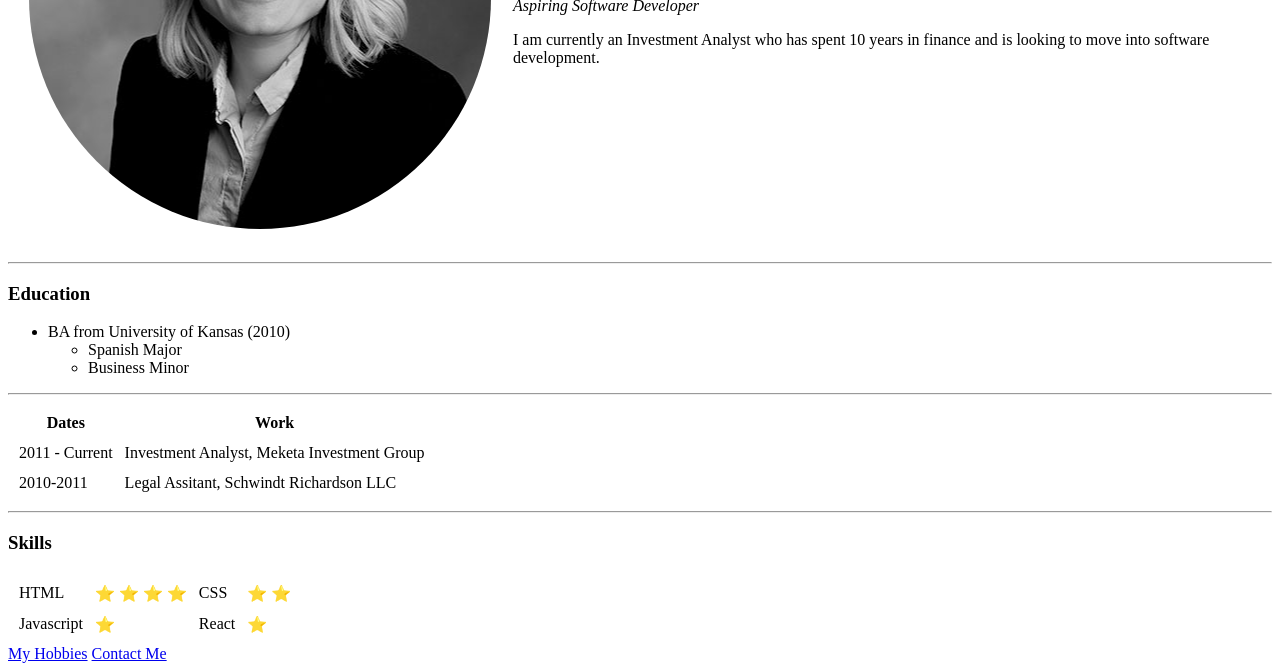
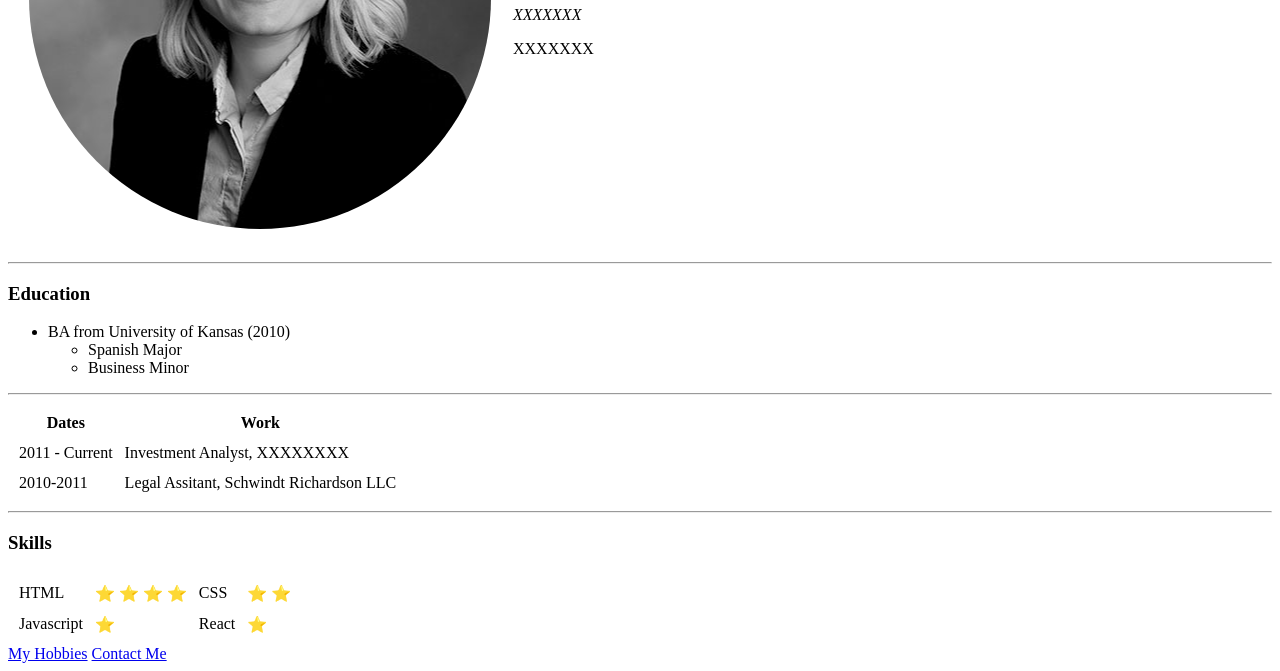
Before and after one commit to kchasepdx/cv, a plain HTML site: page index.html in a window 1280 px wide. Shown: the part 262-933 px from the top of the page. Drawn offline with Linux system fonts and the light colour scheme.

Commit message:
Update index.html

```diff
--- a/index.html
+++ b/index.html
@@ -11,10 +11,8 @@
     <tr>
       <td><img src="circle-cropped.png" alt="Kristen Chase picture"></img></td>
       <td><h1>Kristen Chase</h1>
-      <p><em>Aspiring Software Developer</em></p>
-      <p> I am currently an Investment Analyst who has spent 10 years in
-        finance and is looking to move into software development.
-      </p></td>
+      <p><em>XXXXXXX</em></p>
+      <p> XXXXXXX</p></td>
     </tr>
   </table>
 
@@ -41,7 +39,7 @@
     <tbody>
       <tr>
         <td>2011 - Current</td>
-        <td>Investment Analyst, Meketa Investment Group</td>
+        <td>Investment Analyst, XXXXXXXX</td>
       </tr>
       <tr>
         <td>2010-2011</td>
```
